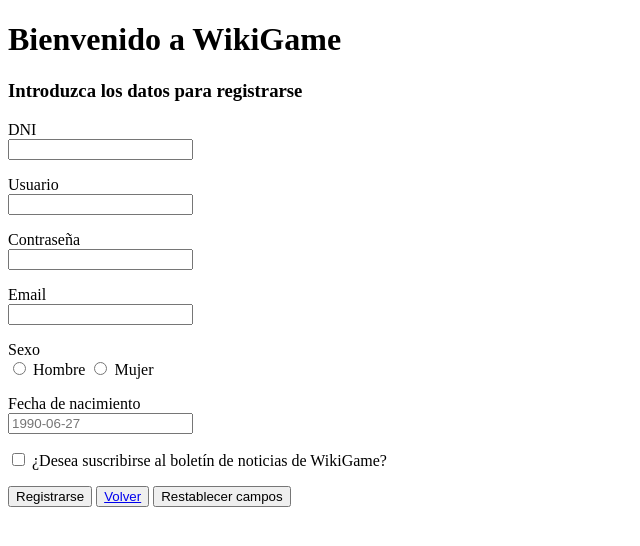
After one commit to AlvaroGonzalezChamorro/Proyecto_AlvaroGonzalezChamorro, a PHP site: page /registro.php in a window 1280 px wide. The commit adds this page. Shown: the top 546 px of the page, without its empty margins (0-640 px from the left). Run offline with PHP 8.4, Linux system fonts and the light colour scheme.

Commit message:
registro.php + modificaciones a index.php

```diff
--- a/index.php
+++ b/index.php
@@ -32,14 +32,14 @@
 
         <p>
             Contraseña <br>
-            <input type="text" name="usuario">
+            <input type="text" name="contrasena">
         </p>
 
         <input type="submit" name="login" value="Acceder">
         <input type="reset" name="reset" value="Restablecer campos">
 
         <p>
-            <a href="registro.php"> ¿Aún no te has registrado? Pulsa aquí </a>
+            <a href="registro.php"> ¿Aún no se ha registrado? Pulse aquí </a>
         </p>
 
 
--- /dev/null
+++ b/registro.php
@@ -0,0 +1,112 @@
+<!DOCTYPE html>
+<html lang="es">
+<head>
+    <meta charset="UTF-8">
+    <meta http-equiv="X-UA-Compatible" content="IE=edge">
+    <meta name="viewport" content="width=device-width, initial-scale=1.0">
+    <title>Registro</title>
+</head>
+<body>
+
+<?php
+
+    $host="localhost";
+    $user="root";
+    $pwd="iaw";
+    $nombreBD="alvarogonzalezchamorro_bd_final";
+
+    $link=mysqli_connect($host,$user,$pwd);
+
+    mysqli_select_db($link,$nombreBD);
+
+?>
+
+    <h1> Bienvenido a WikiGame </h1>
+
+    <p><h3> Introduzca los datos para registrarse </h3></p>
+
+    <form action="" method="POST">
+
+        <p>
+            DNI <br>
+            <input type="text" name="dni">
+        </p>
+
+        <p>
+            Usuario <br>
+            <input type="text" name="usuario">
+        </p>
+
+        <p>
+            Contraseña <br>
+            <input type="text" name="contrasena">
+        </p>
+
+        <p>
+            Email <br>
+            <input type="text" name="email">
+        </p>
+
+        <p>
+            Sexo <br>
+            <input type="radio" name="sexo" value="H"> Hombre
+            <input type="radio" name="sexo" value="M"> Mujer
+        </p>
+
+        <p>
+            Fecha de nacimiento <br>
+            <input type="text" name="fec_nac" placeholder="1990-06-27">
+        </p>
+
+        <p>
+            <input type="hidden" name="boletin" value="false">
+            <input type="checkbox" name="boletin" value="true">
+            ¿Desea suscribirse al boletín de noticias de WikiGame?
+        </p>
+
+        <input type="submit" name="registrar" value="Registrarse">
+        <button><a href="index.php"> Volver </a></button>
+        <input type="reset" name="reset" value="Restablecer campos">
+
+
+
+<?php
+
+    if(isset($_POST['registrar'])){
+        $dni = $_POST['dni'];
+        $usuario = $_POST['usuario'];
+        $contrasena = $_POST['contrasena'];
+        $email = $_POST['email'];
+        $sexo = $_POST['sexo'];
+        $fec_nac = $_POST['fec_nac'];
+        $boletin = $_POST['boletin'];
+
+        $consulUsuario = "SELECT * FROM usuario WHERE usuario='$usuario';";
+        $resulUsuario = mysqli_query($link, $consulUsuario);
+
+        if(mysqli_num_rows($resulUsuario) > 0){
+            echo "El nombre de usuario <b>" . $usuario . "</b> ya ha sido registrado";
+        }
+        else {
+
+            $insertUsuario = "INSERT INTO usuario VALUES (
+                '$dni', '$usuario', '$contrasena', '$email', '$sexo', '$fec_nac', $boletin
+            );";
+
+            mysqli_query($link, $insertUsuario);
+
+            echo "Usuario <b>" . $usuario . "</b> registrado correctamente";
+        }
+
+
+
+    }
+
+
+
+
+?>
+
+
+</body>
+</html>
```
